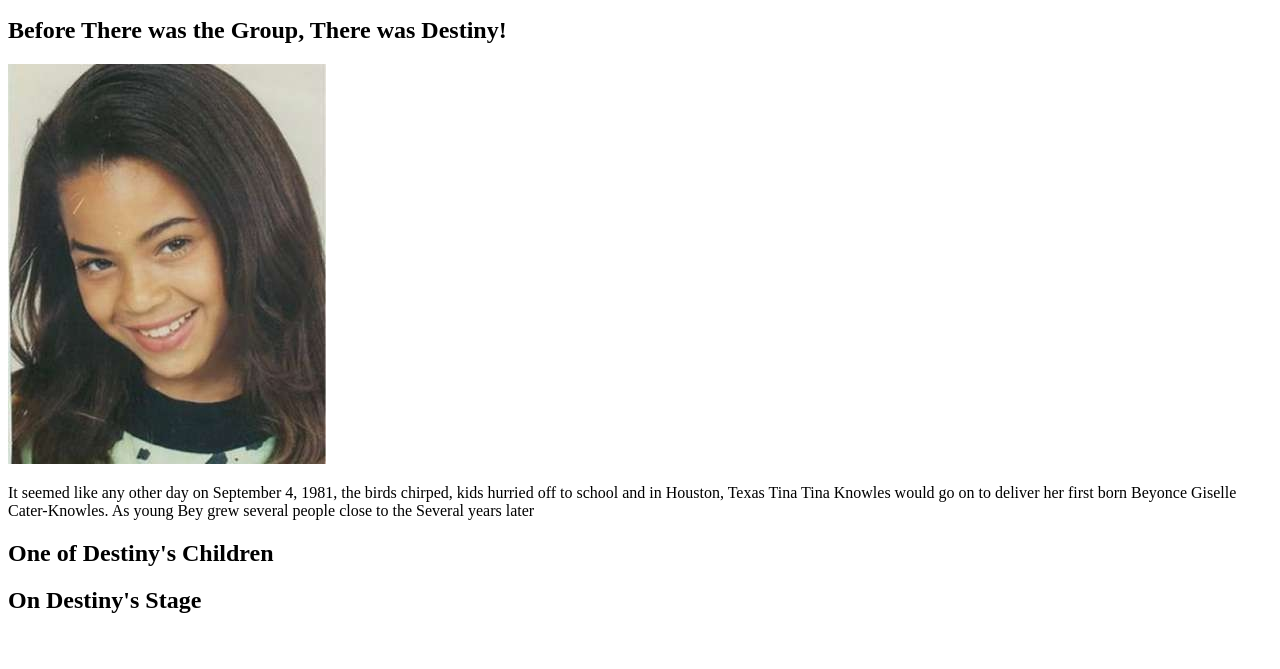
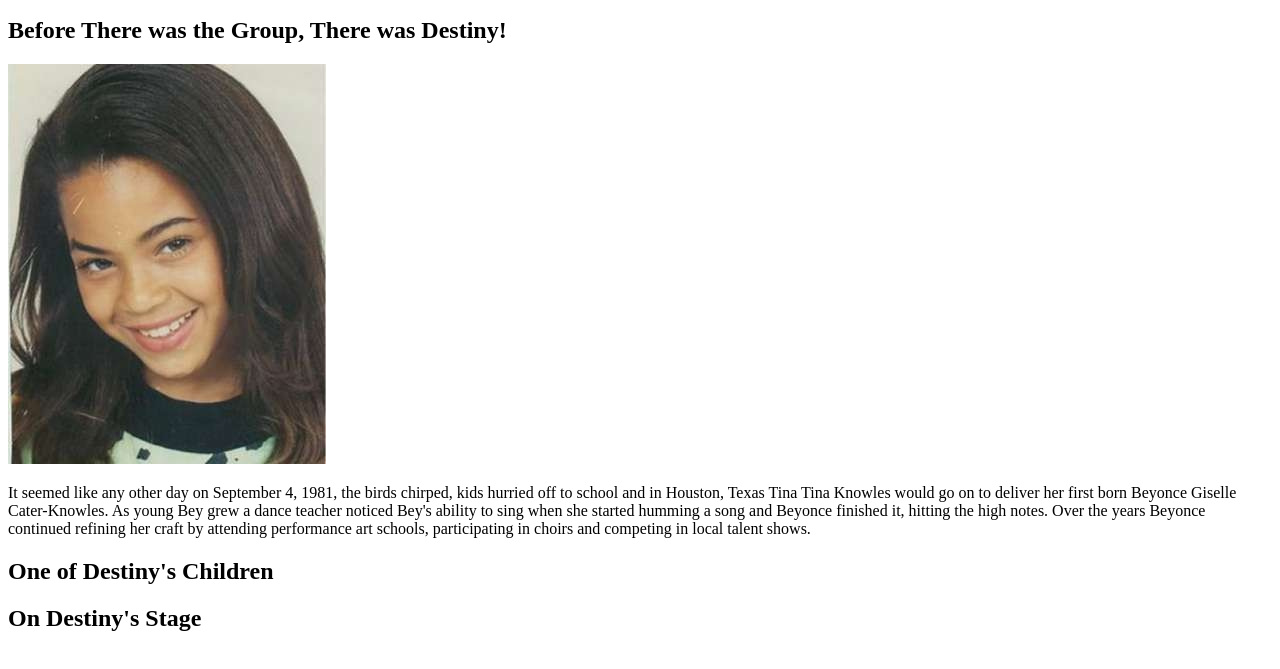
Before and after one commit to shanicegipson/Beyonce_css, a plain HTML site: page index.html in a window 1280 px wide. Shown: the part 101-770 px from the top of the page. Drawn offline with Linux system fonts and the light colour scheme.

Commit message:
updated background paragraph

```diff
--- a/index.html
+++ b/index.html
@@ -19,9 +19,10 @@
             <img src="img/throwback-beyonce.jpg" >
             <p>
                 It seemed like any other day on September 4, 1981, the birds chirped, kids hurried off to school and in Houston, Texas Tina
-                Tina Knowles would go on to deliver her first born Beyonce Giselle Cater-Knowles. As young Bey grew several people close to
-                the Several years later
-            </p>
+                Tina Knowles would go on to deliver her first born Beyonce Giselle Cater-Knowles. As young Bey grew a dance teacher noticed
+                Bey's ability to sing when she started humming a song and Beyonce finished it, hitting the high notes. Over the years Beyonce
+                continued refining her craft by attending performance art schools, participating in choirs and competing in local talent shows.
+             </p>
 
         </section>
         <section>
```
